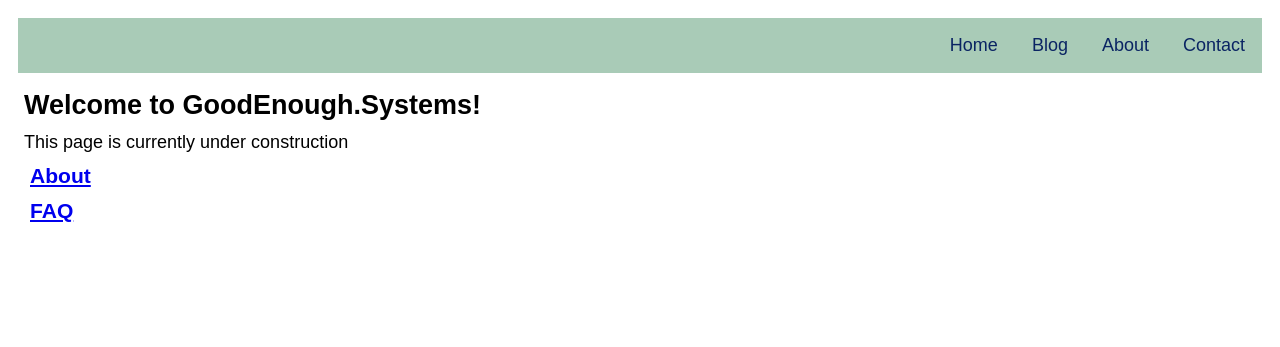
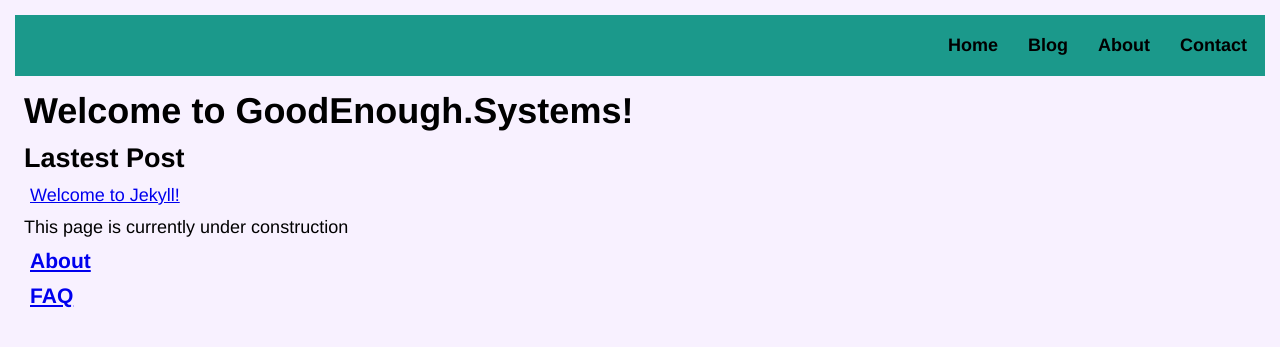
Before and after one commit to jaytomatic/jaytomatic.github.io, a Jekyll site: the page built from _pages/index.markdown, in a window 1280 px wide. Shown: the top 347 px of the page. Built offline with Jekyll 4.4.1, drawn with Linux system fonts in a browser that asks for light colours.

Commit message:
updated CSS and index page

```diff
--- a/_layouts/default.html
+++ b/_layouts/default.html
@@ -7,16 +7,12 @@
     <title>{{ page.title }} - {{ site.title }}</title>
 </head>
 <body>
-    <nav>
-
-        <ul class="nav-links">
-            <li><a href="/contact" {% if page.title == "Contact" %}class="active-page"{% endif %}>Contact</a></li>
-            <li><a href="/about" {% if page.title == "About" %}class="active-page"{% endif %}>About</a></li>
-            <li><a href="/blog" {% if page.title == "Blog" %}class="active-page"{% endif %}>Blog</a></li>
-            <li><a href="/" {% if page.title == "Home" %}class="active-page"{% endif %}>Home</a></li>
-
-        </ul>
-    </nav>
+    <div class="topnav">
+        <a href="/contact" {% if page.title == "Contact" %}class="active-page"{% endif %}>Contact</a></li>
+        <a href="/about" {% if page.title == "About" %}class="active-page"{% endif %}>About</a></li>
+        <a href="/blog" {% if page.title == "Blog" %}class="active-page"{% endif %}>Blog</a></li>
+        <a href="/" {% if page.title == "Home" %}class="active-page"{% endif %}>Home</a></li>
+    </div>
     <main class="page-content">
         {{ content }}
     </main>
--- a/_pages/index.markdown
+++ b/_pages/index.markdown
@@ -3,7 +3,17 @@ layout: default
 title: Home
 permalink: /
 ---
-## Welcome to GoodEnough.Systems!
+<h1> Welcome to GoodEnough.Systems! </h1>
+
+
+<h2> Lastest Post </h2>
+
+{% assign post = site.posts.first %}
+<a href="{{ post.url }}"> {{ post.title}}
+</a>
+
+
+
 
 This page is currently under construction
 
--- a/_sass/general/general.scss
+++ b/_sass/general/general.scss
@@ -2,34 +2,35 @@
     box-sizing: border-box;
     margin: 1px;
     padding: 5px;
+    background-color: #F8F1FF;
   }
 
-ul {
+.topnav {
   list-style-type: none;
-  margin: 0;
-  padding: 0;
+  margin: 3px;
+  padding: 3px;
   overflow: hidden;
-  background-color: #a9cbb7;
+  background-color: #1B998B;
 }
 
-li {
+.topnav a {
   float: right;
-}
-
-li a {
-  display: block;
-  color: #0A2463;
+  background-color: #1B998B;
+  color: black;
   text-align: center;
-  padding: 10px 10px;
+  padding: 16px 14px;
+  font-family: Helvetica, sans-serif;
+  font-weight: bold;
   text-decoration: none;
 }
 
-li a:hover {
-  background-color: #FFC800;
+.topnav a:hover {
+  background-color: #DECDF5;
+
 }
 
 
   body {
     font-size: 18px;
-    font-family: Arial;
+    font-family: Helvetica, sans-serif
   }
```
